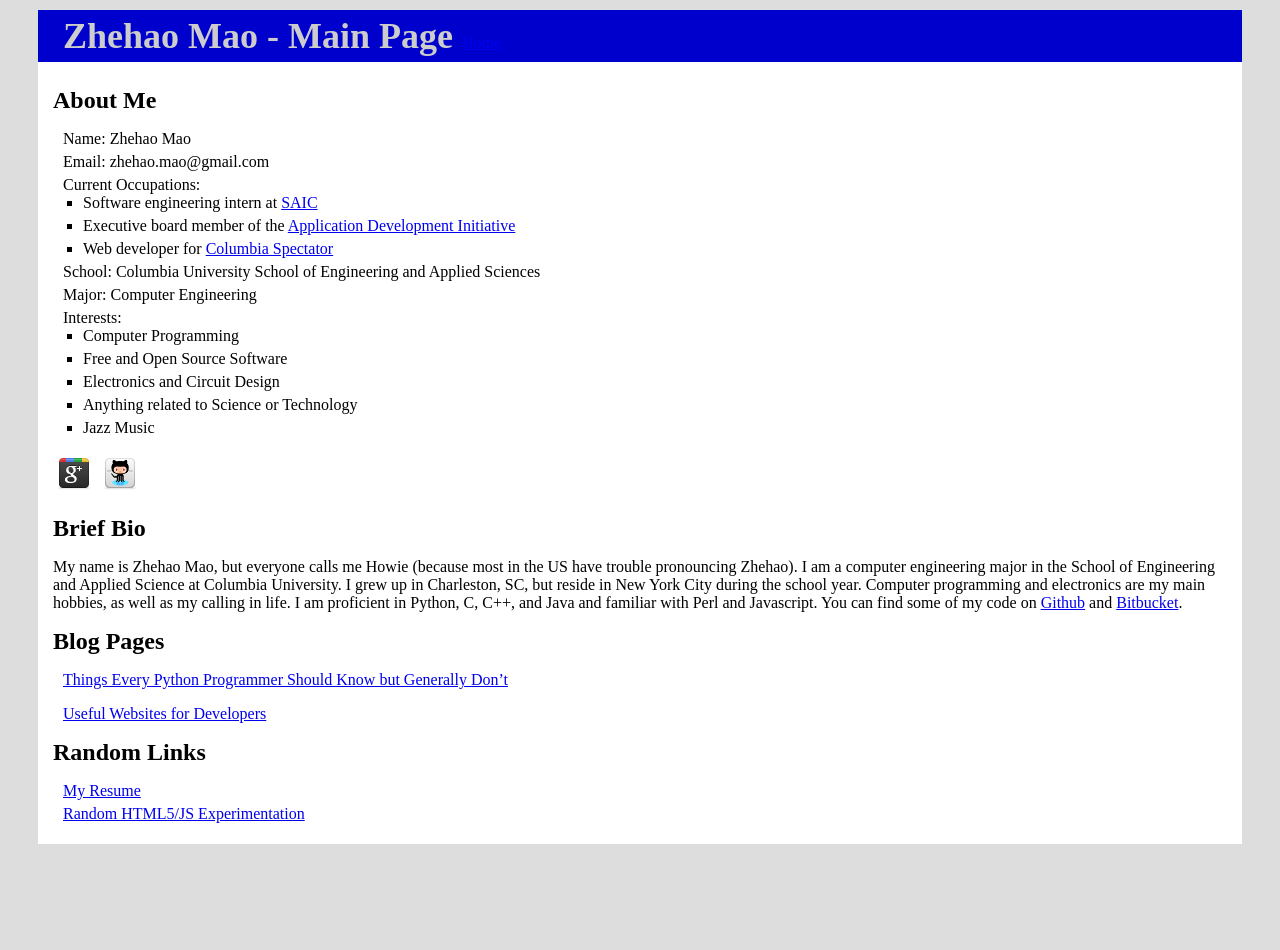
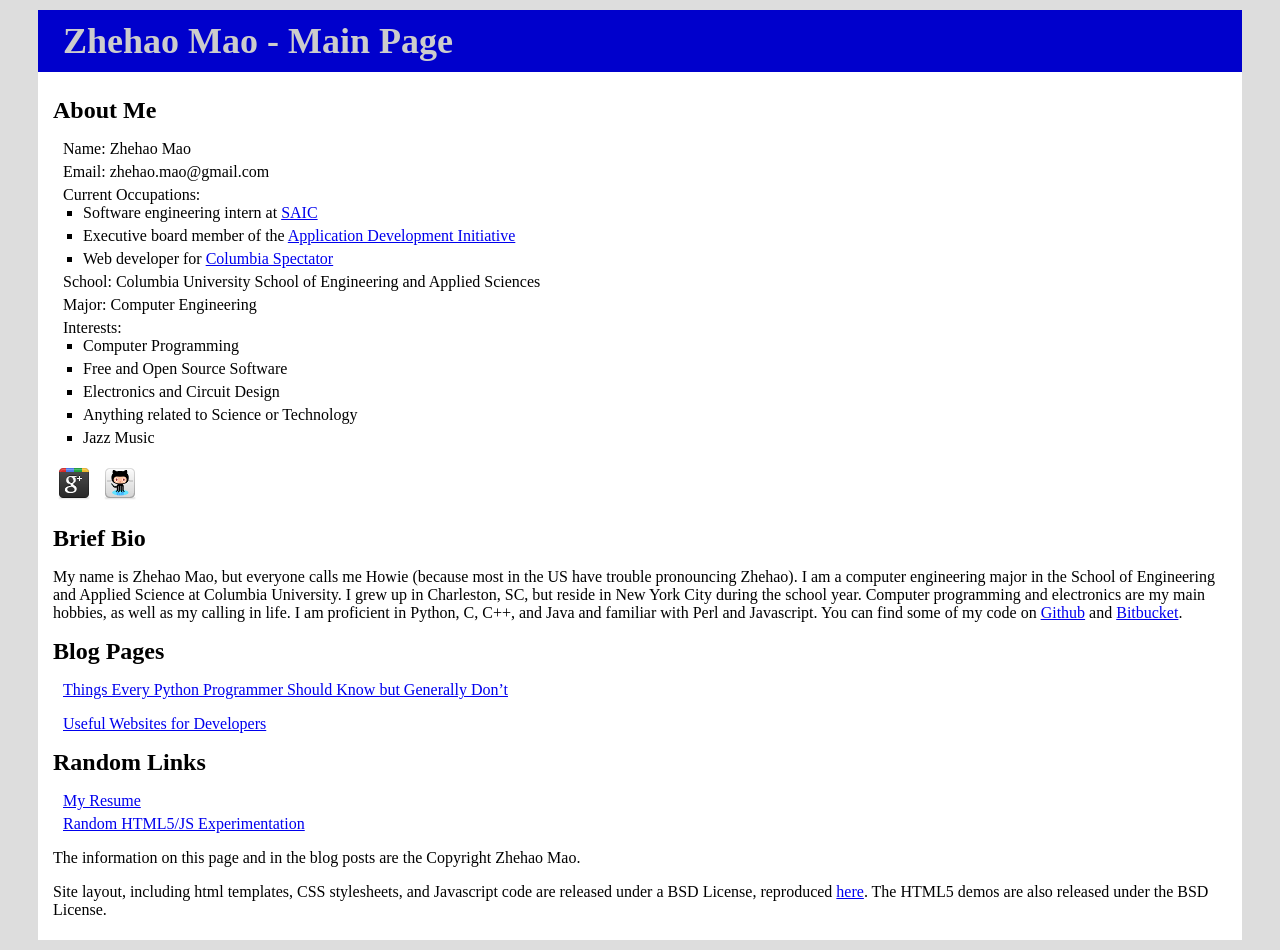
Before and after one commit to zhemao/zhemao.github.com, a Jekyll site: the page built from index.markdown, in a window 1280 px wide. Built offline with Jekyll 4.4.1, drawn with Linux system fonts in a browser that asks for light colours; Markdown is read by kramdown in place of the engine named in the settings; before the commit the page ends 900 px from its top, so only the background shows below that.

Commit message:
updated licensing information

```diff
--- a/_layouts/default.html
+++ b/_layouts/default.html
@@ -12,8 +12,9 @@
 </head>
 <body>
 <div id="container">
+
 <header id="header">
-<h1>Zhehao Mao - {{page.title}}</h1>  <a href="/">Home</a>
+<h1>Zhehao Mao - {{page.title}}</h1>
 </header>
 
 <div id="main">
@@ -21,6 +22,5 @@
 </div> <!--main-->
 
 </div> <!--container-->
-
 </body>
 </html>
--- a/css/main.css
+++ b/css/main.css
@@ -2,7 +2,6 @@ h1 {
   font-size:36px;
   margin: 0px;
   padding: 5px;
-  display: inline;
 }
 h2 {
   font-size:24px;
--- a/index.markdown
+++ b/index.markdown
@@ -44,3 +44,9 @@ and [Bitbucket](https://bitbucket.org/zhemao).
 
 * [My Resume](resume.pdf)
 * [Random HTML5/JS Experimentation](html5/)
+
+The information on this page and in the blog posts are the Copyright Zhehao Mao.
+
+Site layout, including html templates, CSS stylesheets, and Javascript code
+are released under a BSD License, reproduced [here](/bsd-license.txt). The HTML5
+demos are also released under the BSD License.
```
Also changed, not shown: html5/mediaplayer.html (+7 -1 lines).
